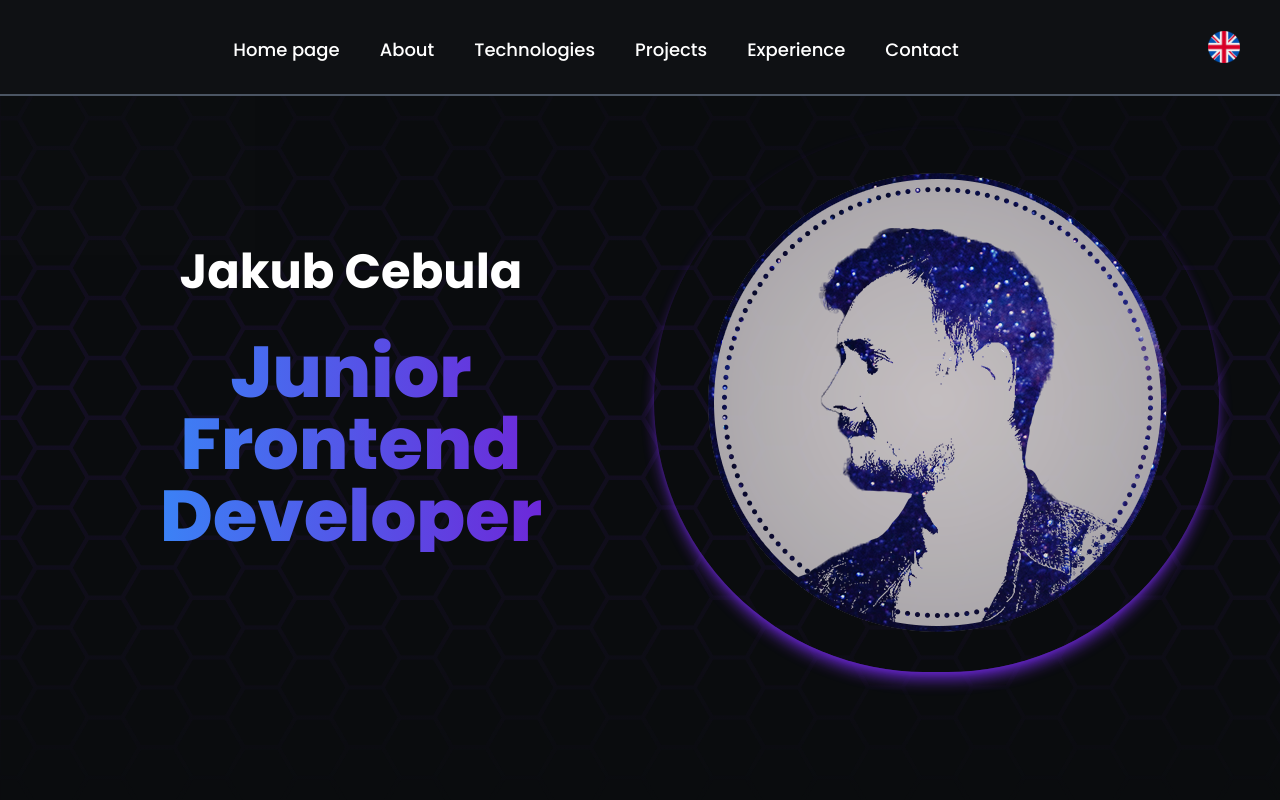
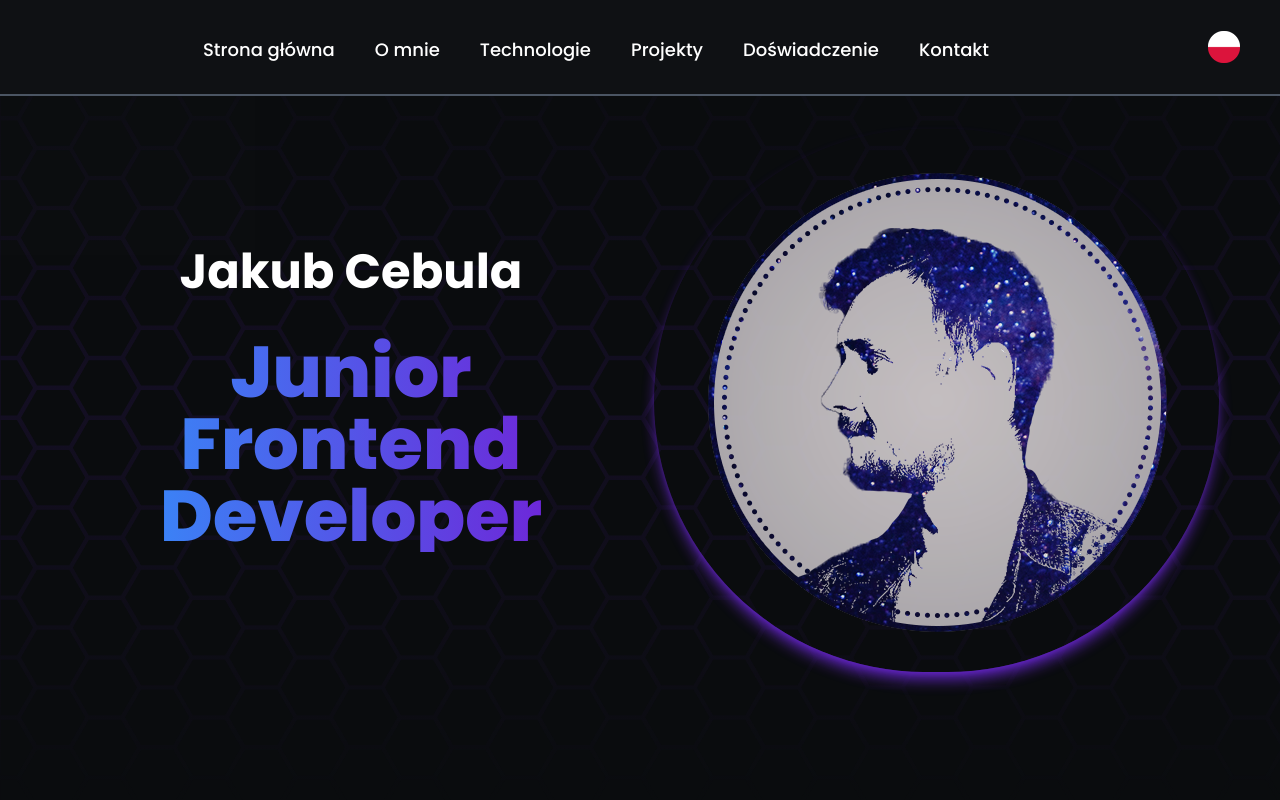
Before and after one commit to c3bull/portfolio-work, a React (Vite) app: page / in a window 1280 px wide. Shown: the top 800 px of the page. Built offline with nearby package versions, Linux system fonts and the light colour scheme.

Commit message:
lang test

```diff
--- a/src/components/ChangeLang.jsx
+++ b/src/components/ChangeLang.jsx
@@ -9,20 +9,16 @@ export default function ChangeLang({style}) {
         setLanguage(language === "pl" ? "en" : "pl");
     };
 
-    const langChangeFirst = (e) => {
-        {language === "pl" && setLanguage("pl")}
-        {language === "en" && setLanguage("en")}
-    };
-
     useEffect(() => {
         localStorage.setItem("lang", language);
         i18n.changeLanguage(language);
     }, [language]);
 
     useEffect(() => {
-        {
-            langChange()
-        }
+        let localLang = language;
+        setLanguage("");
+        setLanguage(localLang)
+        // langChange()
     }, [])
 
     const {t} = useTranslation()
```
